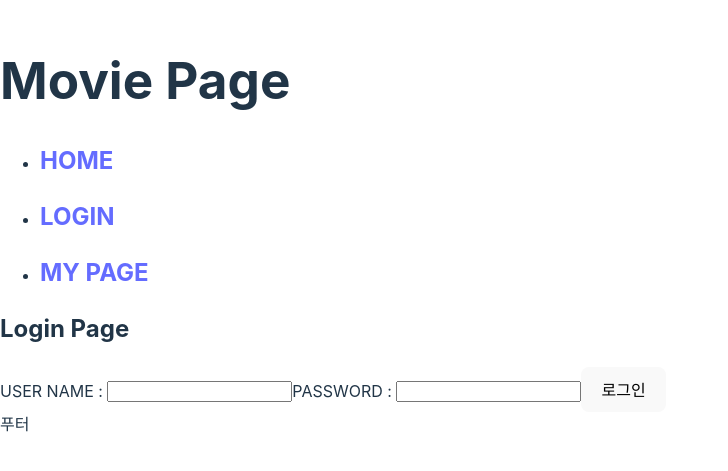
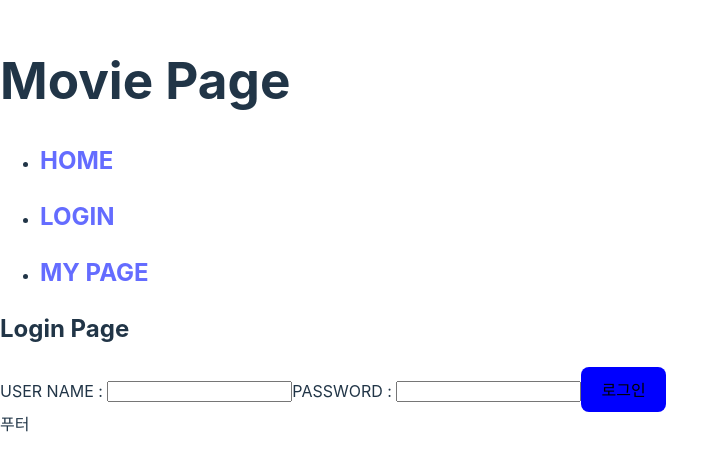
Before and after one commit to imdla/movie, a React (Vite) app: page /login in a window 1280 px wide. Shown: the part 173-644 px from the top of the page, without its empty margins (0-728 px from the left). Built offline with nearby package versions, Linux system fonts and the light colour scheme; no server answers.

Commit message:
[refactor] pages / Login.jsx & store / slices / authSlice.js

```diff
--- a/src/pages/Login.jsx
+++ b/src/pages/Login.jsx
@@ -1,4 +1,5 @@
 import React from "react";
+import { useState } from "react";
 import { useSelector, useDispatch } from "react-redux";
 import { login, logout } from "../store/slices/authSlice";
 import { useNavigate } from "react-router-dom";
@@ -6,25 +7,50 @@ import { useNavigate } from "react-router-dom";
 export default function Login() {
   const dispatch = useDispatch();
   const navigate = useNavigate();
-  const { isLoggedIn } = useSelector((state) => state.auth);
+  const [formData, setFormData] = useState({ name: "", password: "" });
+  const { isLoggedIn, authName, authPw } = useSelector((state) => state.auth);
 
-  function handleClick() {
-    isLoggedIn ? console.log(isLoggedIn) : console.log(isLoggedIn);
+  // function handleClick() {
+  //   isLoggedIn ? dispatch(logout()) : dispatch(login());
+  // }
+
+  function handleChange(e) {
+    return setFormData({ ...formData, [e.target.name]: e.target.value });
+  }
+
+  function handleSubmit(e) {
+    e.preventDefault();
+    const { name, password } = formData;
+
+    if (isLoggedIn) dispatch(logout());
+
+    if (!isLoggedIn && authName === name && authPw === password) {
+      dispatch(login());
+    }
   }
 
   return (
     <>
       <h2>Login Page</h2>
-      <form action="">
+
+      <form action="" onSubmit={handleSubmit}>
         <label htmlFor="name">USER NAME : </label>
-        <input type="text" id="name" name="name" />
+        <input type="text" id="name" name="name" onChange={handleChange} />
 
         <label htmlFor="password">PASSWORD : </label>
-        <input type="password" id="password" name="password" />
+        <input
+          type="password"
+          id="password"
+          name="password"
+          onChange={handleChange}
+        />
 
-        <button onClick={() => console.log(isLoggedIn)}>
-          {/* {isLoggedIn ? "로그인" : "로그아웃"} */}
-          로그인
+        <button
+          style={{
+            backgroundColor: isLoggedIn ? "gray" : "blue",
+          }}
+        >
+          {isLoggedIn ? "로그아웃" : "로그인"}
         </button>
       </form>
     </>
--- a/src/store/slices/authSlice.js
+++ b/src/store/slices/authSlice.js
@@ -1,12 +1,10 @@
 import { createSlice } from "@reduxjs/toolkit";
 
-const initialState = [
-  {
-    isLoggedIn: false,
-    name: "홍길동",
-    password: "123",
-  },
-];
+const initialState = {
+  isLoggedIn: false,
+  authName: "홍길동",
+  authPw: "123",
+};
 
 const authSlice = createSlice({
   name: "auth",
@@ -21,5 +19,5 @@ const authSlice = createSlice({
   },
 });
 
-export const { login, logout } = authSlice.actions
+export const { login, logout } = authSlice.actions;
 export default authSlice.reducer;
```
